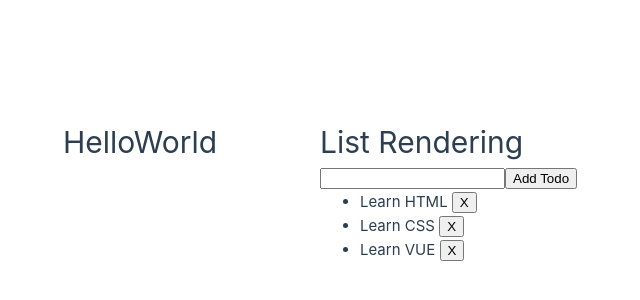
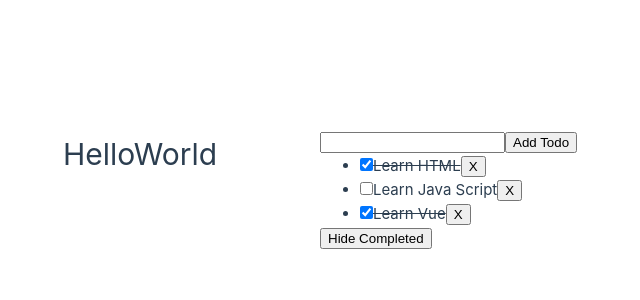
Before and after one commit to TSKHayagreevaC/vue-webapp, a Vue app: page / in a window 1280 px wide. Shown: the part 210-510 px from the top of the page, without its empty margins (320-960 px from the left). Built offline with nearby package versions, Linux system fonts and the light colour scheme.

Commit message:
Added "Computed Property" component

```diff
--- a/src/App.vue
+++ b/src/App.vue
@@ -1,8 +1,8 @@
 <script setup>
-import ListRendering from './components/ListRendering.vue'
+import ComputedProperty from './components/ComputedProperty.vue'
 </script>
 
 <template>
   <h1>HelloWorld</h1>
-  <ListRendering />
+  <ComputedProperty />
 </template>
--- /dev/null
+++ b/src/components/ComputedProperty.vue
@@ -0,0 +1,57 @@
+<script setup>
+import { ref, computed } from 'vue'
+
+let id = 0;
+
+const newTodo = ref('');
+
+const hideCompleted = ref(false);
+
+const todos = ref([
+    {id: id++,  text: 'Learn HTML', done: true},
+    {id: id++, text: 'Learn Java Script', done: false},
+    {id: id++, text: 'Learn Vue', done: true},
+]);
+
+function addTodo () {
+    todos.value.push({id: id++, text: newTodo.value, done: false});
+    newTodo.value = '';
+}
+
+function removeTodo (todo) {
+    todos.value = todos.value.filter((t) => t !== todo)
+}
+
+const filteredTodos = computed(() => {
+    return hideCompleted.value
+        ? todos.value.filter((t) => !t.done)
+        : todos.value
+})
+
+</script>
+
+<template>
+    <div>
+        <form @submit.prevent="addTodo">
+            <input v-model="newTodo" >
+            <button>Add Todo</button>
+        </form>
+
+        <ul>
+            <li v-for="todo in filteredTodos" :key="todo.id">
+                <input type="checkbox" v-model="todo.done" >
+                <span :class="{done: todo.done}">{{todo.text}}</span>
+                <button @click="removeTodo(todo)" >X</button>
+            </li>
+        </ul>
+        <button @click="hideCompleted = !hideCompleted">
+            {{hideCompleted ? 'Show All' : 'Hide Completed'}}
+        </button>
+    </div>
+</template>
+
+<style>
+.done {
+    text-decoration: line-through
+}
+</style>
```
